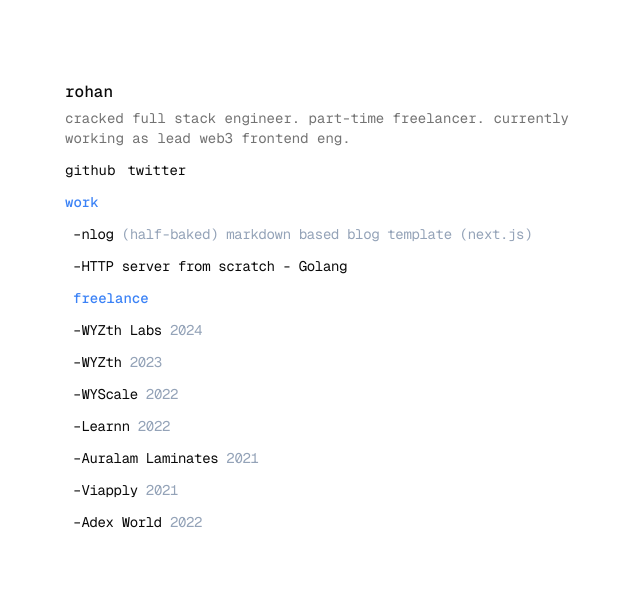
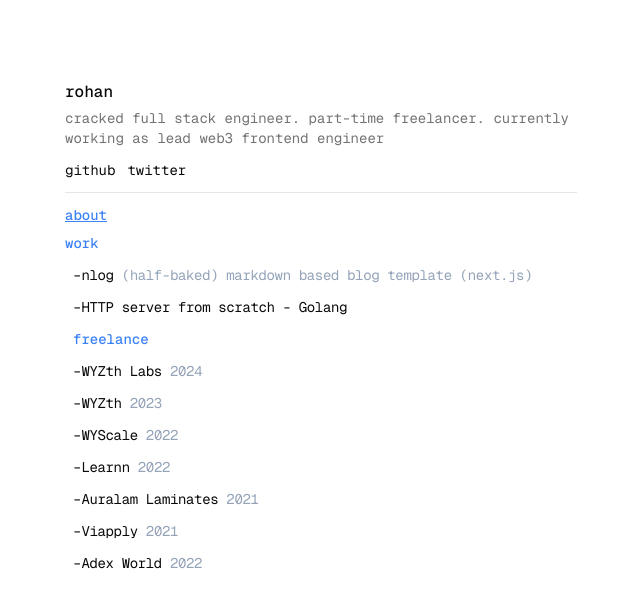
Before and after one commit to rohan-kiratsata/portfolio, a Next.js app: page / in a window 1280 px wide. Shown: the top 608 px of the page, without its empty margins (319-959 px from the left). Built offline with nearby package versions, Linux system fonts and the light colour scheme.

Commit message:
changes in content

```diff
--- /dev/null
+++ b/src/app/(root)/about/page.tsx
@@ -0,0 +1,44 @@
+import Link from "next/link";
+import React from "react";
+
+export default function page() {
+  return (
+    <>
+      <h1 className="font-mono text-base font-medium">
+        <Link href="/" className="text-blue-500 hover:underline">
+          home
+        </Link>{" "}
+        / about
+      </h1>
+      <div className="mt-3">
+        <p className="text-sm text-neutral-500">
+          ordinary & mediocre coder.
+          <br />
+          currently working as lead web3 frontend engineer. I mostly spend my
+          time designing and optimizing frontend architectures.
+        </p>
+        <h1 className="font-mono text-sm mt-4 font-medium">
+          things i tried - and failed.
+        </h1>
+        <ul className="list-disc list-inside text-sm text-neutral-500 mt-2">
+          <li>Tried graphic design on Fiverr. Got 1.2 ratings.</li>
+          <li>Selling posters on Etsy. made only 3 sales in 7 months.</li>
+          <li>Selling Notion templates. Zero sales.</li>
+          <li>Selling Bootstrap website templates on Gumroad.</li>
+          <li>Tried trading. Lost money.</li>
+          <li>
+            Build agency with friend. Somewhat successful. co-founder left,
+            couldn't handle the heat. (latest failure)
+          </li>
+        </ul>
+        <h1 className="font-mono text-sm mt-4 font-medium">
+          things that are somewhat working.
+        </h1>
+        <ul className="list-disc list-inside text-sm text-neutral-500 mt-2">
+          <li>Upwork and Code. Both did wonders for me</li>
+          <li>can't really recognize if it's working or not. Until i fail</li>
+        </ul>
+      </div>
+    </>
+  );
+}
--- a/src/app/(root)/layout.tsx
+++ b/src/app/(root)/layout.tsx
@@ -26,7 +26,9 @@
       <body>
         <Analytics />
         <ThemeProvider attribute="class" defaultTheme="light" enableSystem>
-          <div>{children}</div>
+          <div className="text-sm max-w-lg mx-auto px-5 md:px-0 my-20 font-mono">
+            {children}
+          </div>
         </ThemeProvider>
       </body>
     </html>
--- a/src/app/(root)/page.tsx
+++ b/src/app/(root)/page.tsx
@@ -7,9 +7,10 @@
 export default function Home() {
   return (
     <>
-      <main className="text-sm max-w-lg mx-auto my-20 font-mono">
+      {/* <main className="text-sm max-w-lg mx-auto px-5 md:px-0 my-20 font-mono"> */}
       <h1 className="font-mono text-base font-medium">rohan</h1>
       <p className="text-sm text-neutral-500 mt-1">{about}</p>
+      {/* <hr className="mt-2" /> */}
       <div className="mt-3 flex gap-3 text-sm">
         <Link
           className="hover:underline"
@@ -21,7 +22,14 @@
           twitter
         </Link>
       </div>
-        <div className="mt-3">
+      <hr className="my-3" />
+      <Link
+        href="/about"
+        className="font-medium text-blue-500 hover:bg-blue-500 hover:text-white underline"
+      >
+        about
+      </Link>
+      <div className="mt-2">
         <h2 className="font-medium text-blue-500">work</h2>
         <div className="px-2 flex flex-col items-start gap-3 mt-3">
           {categorizedProjects.personal.map((project: ProjectItem) => {
@@ -29,12 +37,8 @@
               <div className="">
                 &ndash;
                 <Link href={project.link} className="group tracking-tight">
-                    <span className="group-hover:underline">
-                      {project.title}
-                    </span>{" "}
-                    <span className="text-slate-400">
-                      {project.description}
-                    </span>
+                  <span className="group-hover:underline">{project.title}</span>{" "}
+                  <span className="text-slate-400">{project.description}</span>
                 </Link>
               </div>
             );
@@ -45,9 +49,7 @@
               <div className="">
                 &ndash;
                 <Link href={project.link} className="group tracking-tight">
-                    <span className="group-hover:underline">
-                      {project.title}
-                    </span>{" "}
+                  <span className="group-hover:underline">{project.title}</span>{" "}
                   <span className="text-slate-400">{project.date}</span>
                 </Link>
               </div>
@@ -55,7 +57,7 @@
           })}
         </div>
       </div>
-      </main>
+      {/* </main> */}
     </>
   );
 }
--- a/src/lib/content.ts
+++ b/src/lib/content.ts
@@ -1,7 +1,7 @@
 import { ProjectItem } from "@/types";
 
 export const about: string =
-  "cracked full stack engineer. part-time freelancer. currently working as lead web3 frontend eng.";
+  "cracked full stack engineer. part-time freelancer. currently working as lead web3 frontend engineer";
 
 export const projects: ProjectItem[] = [
   {
```
Lines whose indentation alone changed are shown as unchanged.
